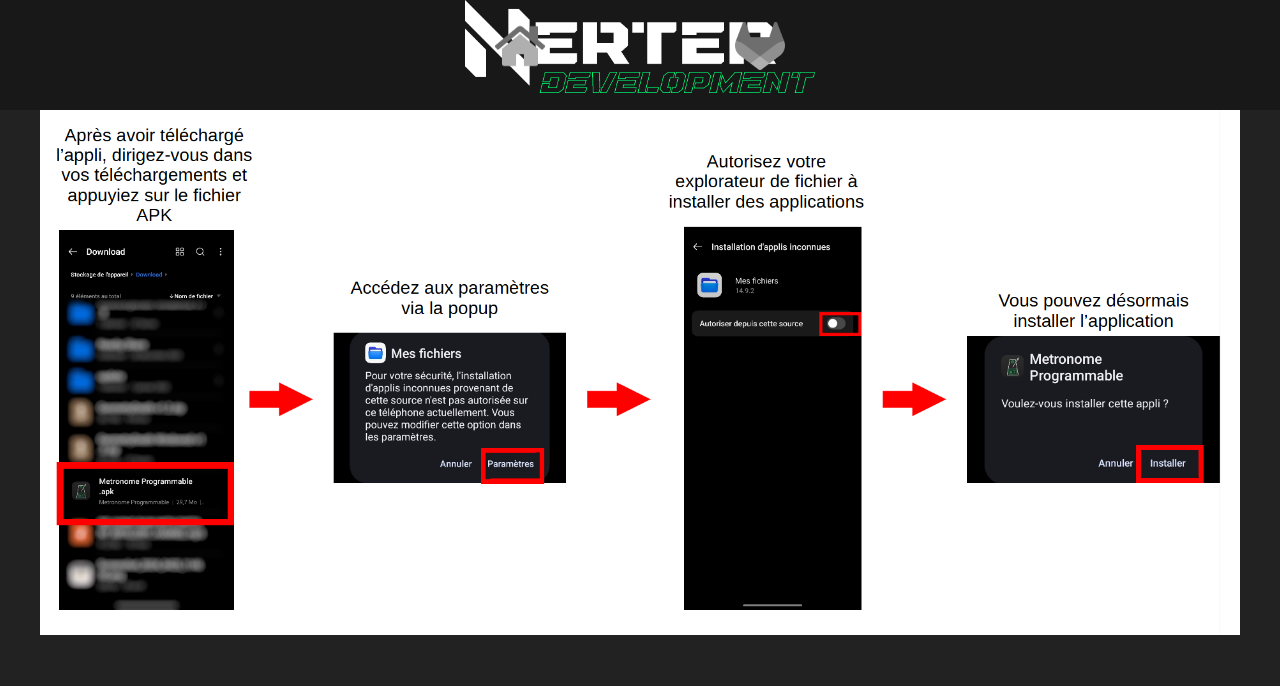
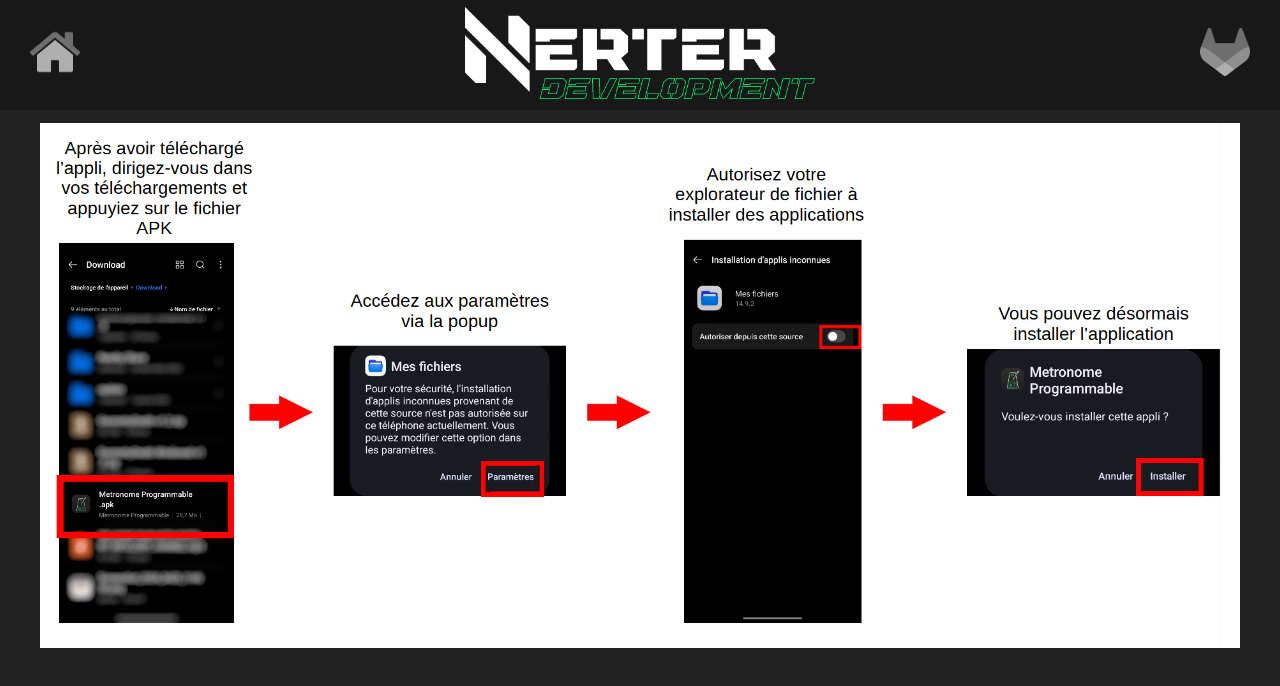
Before and after one commit to Nerter29/nerter.fr, a plain HTML site: page src/metronome-tuto.html in a window 1280 px wide. Drawn offline with Linux system fonts and the light colour scheme.

Commit message:
Site web : réglage de la banière des tutos

```diff
--- a/src/metronome-tuto.html
+++ b/src/metronome-tuto.html
@@ -7,9 +7,7 @@
     <link rel="stylesheet" href="main-styles.css">
     <link rel="icon" type="image/vnd.icon" href="assets/images/N_Logo_zoomed.ico">
 </head>
-<header class="banner">
-  <div id="banner-container"></div>
-</header>
+<div id="banner-container"></div>
 <body>
   <img src="assets/tutos/metronome-tuto-image.png" alt="image tutoriel" class="tutoriel-image">
 </body>
```
Also changed, not shown: src/zipfile-tuto.html (+1 -3 lines).
